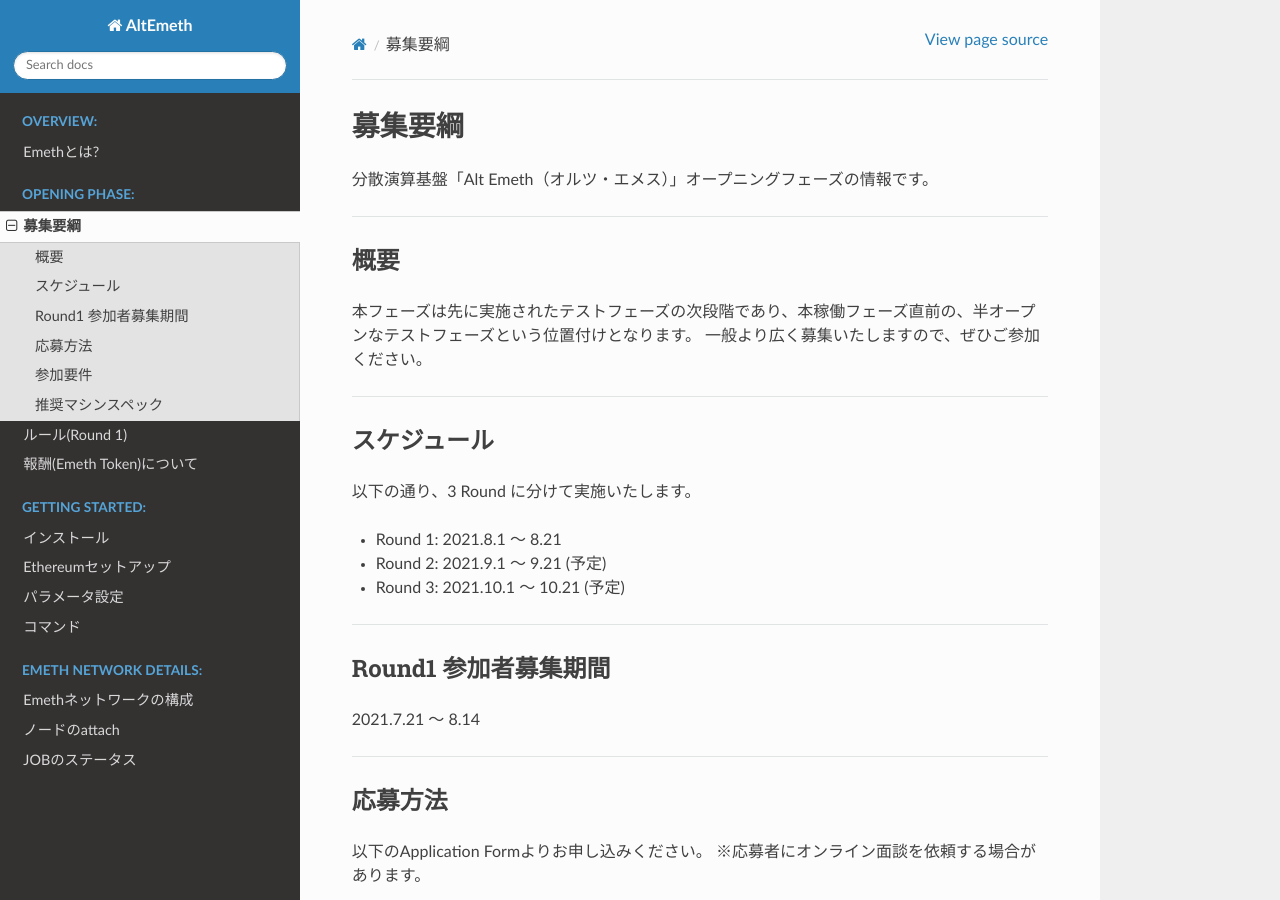
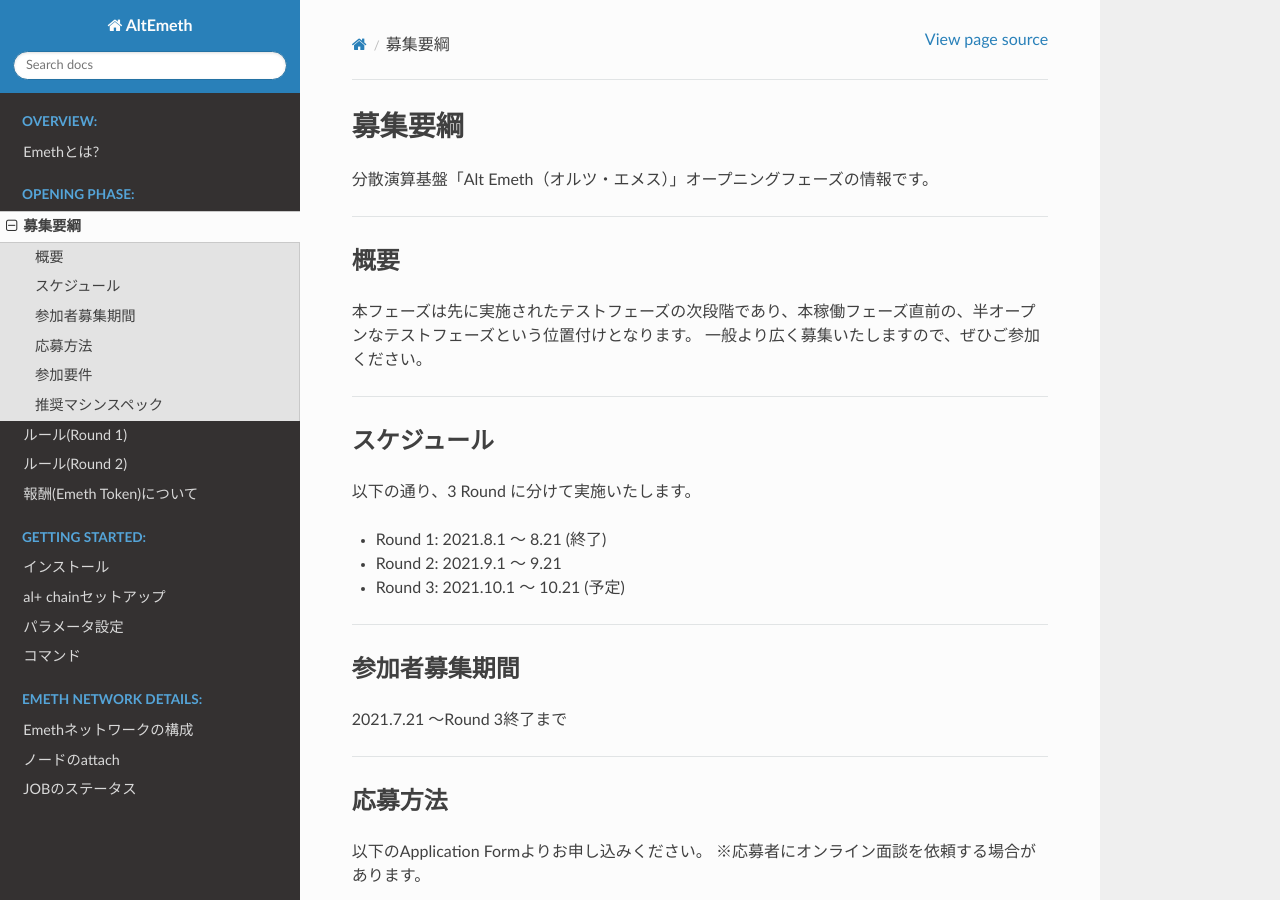
Before and after one commit to YutaKikuchi-alt/emeth-docs, a Sphinx documentation site: the page built from source/basic-info.rst, in a window 1280 px wide and 900 px high. Built offline with Sphinx 7.4.7 and the Read the Docs theme 2.0.0, drawn with Linux system fonts in a browser that asks for light colours.

Commit message:
Round 2 update

```diff
--- a/source/basic-info.rst
+++ b/source/basic-info.rst
@@ -21,16 +21,16 @@
 
 以下の通り、3 Round に分けて実施いたします。
 
-+ Round 1: 2021.8.1 〜 8.21
-+ Round 2: 2021.9.1 〜 9.21 (予定)
++ Round 1: 2021.8.1 〜 8.21 (終了)
++ Round 2: 2021.9.1 〜 9.21
 + Round 3: 2021.10.1 〜 10.21 (予定)
 
 ------------------------------------------------------------------------------
 
-Round1 参加者募集期間
+参加者募集期間
 =============================================================================
 
-2021.7.21 〜 8.14
+2021.7.21 〜Round 3終了まで
 
 ------------------------------------------------------------------------------
 
--- a/source/index.rst
+++ b/source/index.rst
@@ -23,7 +24,7 @@ Welcome to Emeth developer's document!
    :caption: Getting Started:
 
    install
-   ethereum-setup
+   chain-setup
    config
    commands
 
--- a/source/rules.rst
+++ b/source/rules-r1.rst
@@ -1,4 +1,4 @@
-.. _rules:
+.. _rules-r1:
 
 ====================
 ルール(Round 1)
```
Also changed, not shown: other parts of source/index.rst (+2 -1 lines), source/chain-setup.rst (added, +42 -0 lines), source/ethereum-setup.rst (deleted, +0 -36 lines), source/rules-r2.rst (added, +83 -0 lines).
